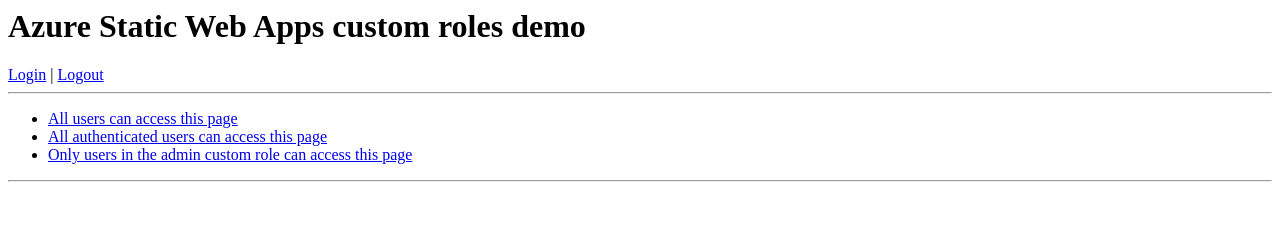
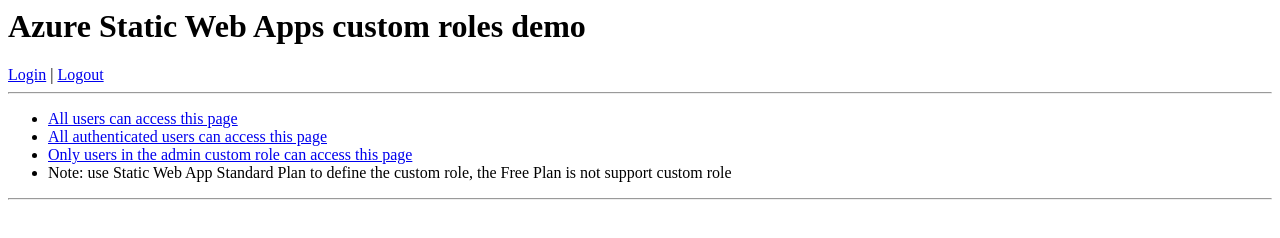
Before and after one commit to caiyunlin/static-web-app-custom-role, a plain HTML site: page frontend/index.html in a window 1280 px wide. Drawn offline with Linux system fonts and the light colour scheme; no server answers.

Commit message:
Update index.html

```diff
--- a/frontend/index.html
+++ b/frontend/index.html
@@ -23,6 +23,7 @@
             <li><a href="/anonymous/">All users can access this page</a></li>
             <li><a href="/authenticated/">All authenticated users can access this page</a></li>
             <li><a href="/admin/">Only users in the admin custom role can access this page</a></li>
+            <li>Note: use Static Web App Standard Plan to define the custom role, the Free Plan is not support custom role</li>
         </ul>
     </div>
     <hr>
```
